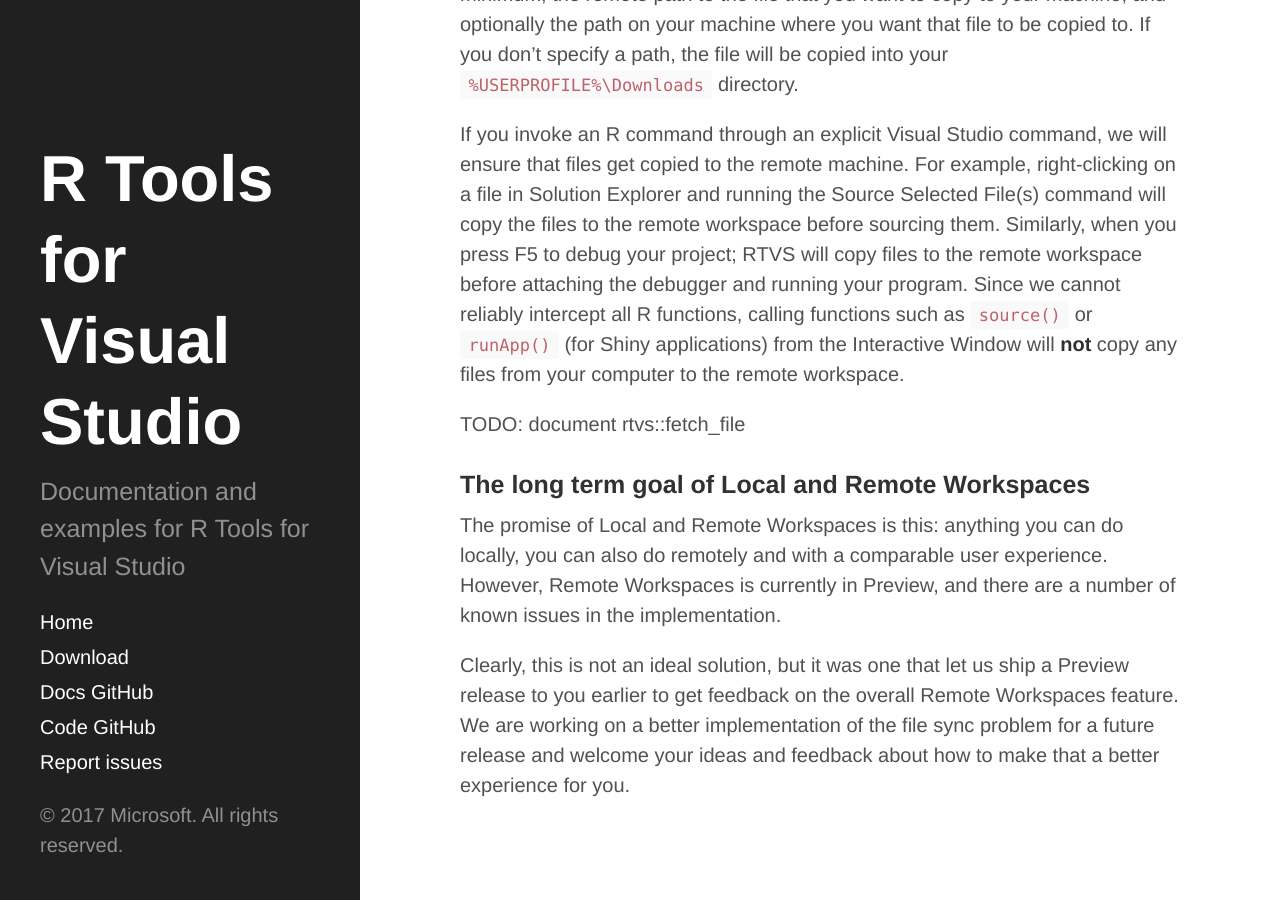
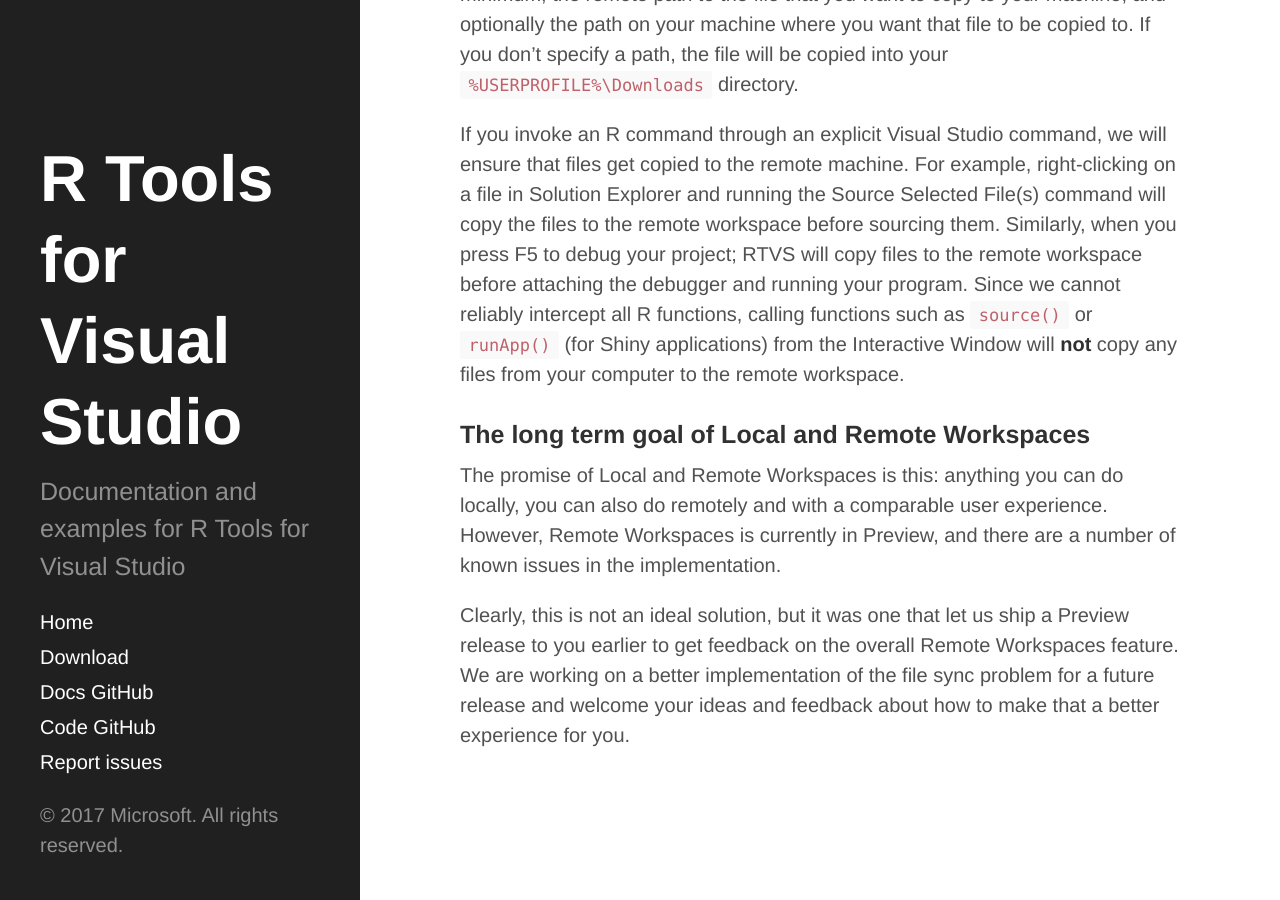
Before and after one commit to microsoft/RTVS-docs, a Jekyll site: the page built from remote-execution.md, in a window 1280 px wide and 900 px high, scrolled down 8600 px. Built offline with Jekyll 4.4.1, drawn with Linux system fonts in a browser that asks for light colours; our own code applies the rules of GitHub Pages for plain Markdown files.

Commit message:
Removing TODO

```diff
--- a/remote-execution.md
+++ b/remote-execution.md
@@ -240,8 +240,6 @@
 or `runApp()` (for Shiny applications) from the Interactive Window will **not**
 copy any files from your computer to the remote workspace.
 
-TODO: document rtvs::fetch_file
-
 ### The long term goal of Local and Remote Workspaces
 
 The promise of Local and Remote Workspaces is this: anything you can do locally,
```
